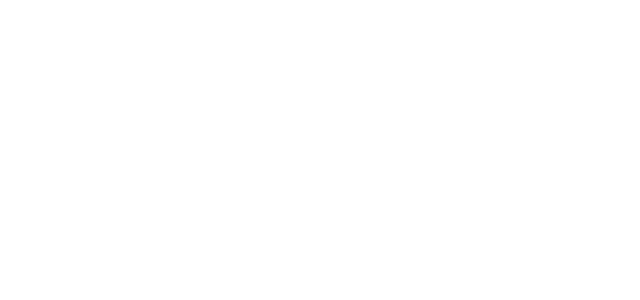
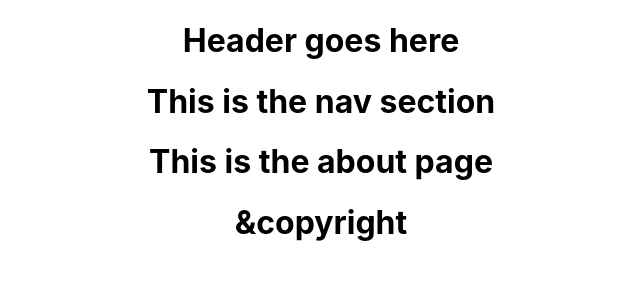
Before and after one commit to EEdouard28/myreactportfolio, a React (Create React App) app: page / in a window 1280 px wide. Shown: the top 300 px of the page, without its empty margins (319-959 px from the left). Built offline with nearby package versions, Linux system fonts and the light colour scheme.

Commit message:
router paths

```diff
--- a/package.json
+++ b/package.json
@@ -8,6 +8,7 @@
     "@testing-library/user-event": "^13.5.0",
     "react": "^18.2.0",
     "react-dom": "^18.2.0",
+    "react-router-dom": "^6.4.4",
     "react-scripts": "5.0.1",
     "web-vitals": "^2.1.4"
   },
--- a/src/App.js
+++ b/src/App.js
@@ -3,12 +3,29 @@
 import About from './components/About';
 import Contact from './components/Contact';
 import Footer from './components/Footer';
-import Header from './components/Footer';
+import Header from './components/Header';
 import Project from './components/Project';
 import Resume from './components/Resume';
+import { BrowserRouter as Router, Routes, Route } from 'react-router-dom';
 
 function App() {
-  return <div className="App"></div>;
+  return (
+    <div className="App">
+      {/* Router component subject to router */}
+      <Router>
+        <Header />
+        {/* Routes component wrap route component defining elements that are conditionally rendered depending on endpoint */}
+        <Routes>
+          {/* End point and component renders to endpoint */}
+          <Route path="/" element={<About />} />
+          <Route path="/project" element={<Project />} />
+          <Route path="/contact" element={<Contact />} />
+          <Route path="/resume" element={<Resume />} />
+        </Routes>
+        <Footer />
+      </Router>
+    </div>
+  );
 }
 
 export default App;
```
Also changed, not shown: 1 other file (tests, documents, lock files or other folders).
